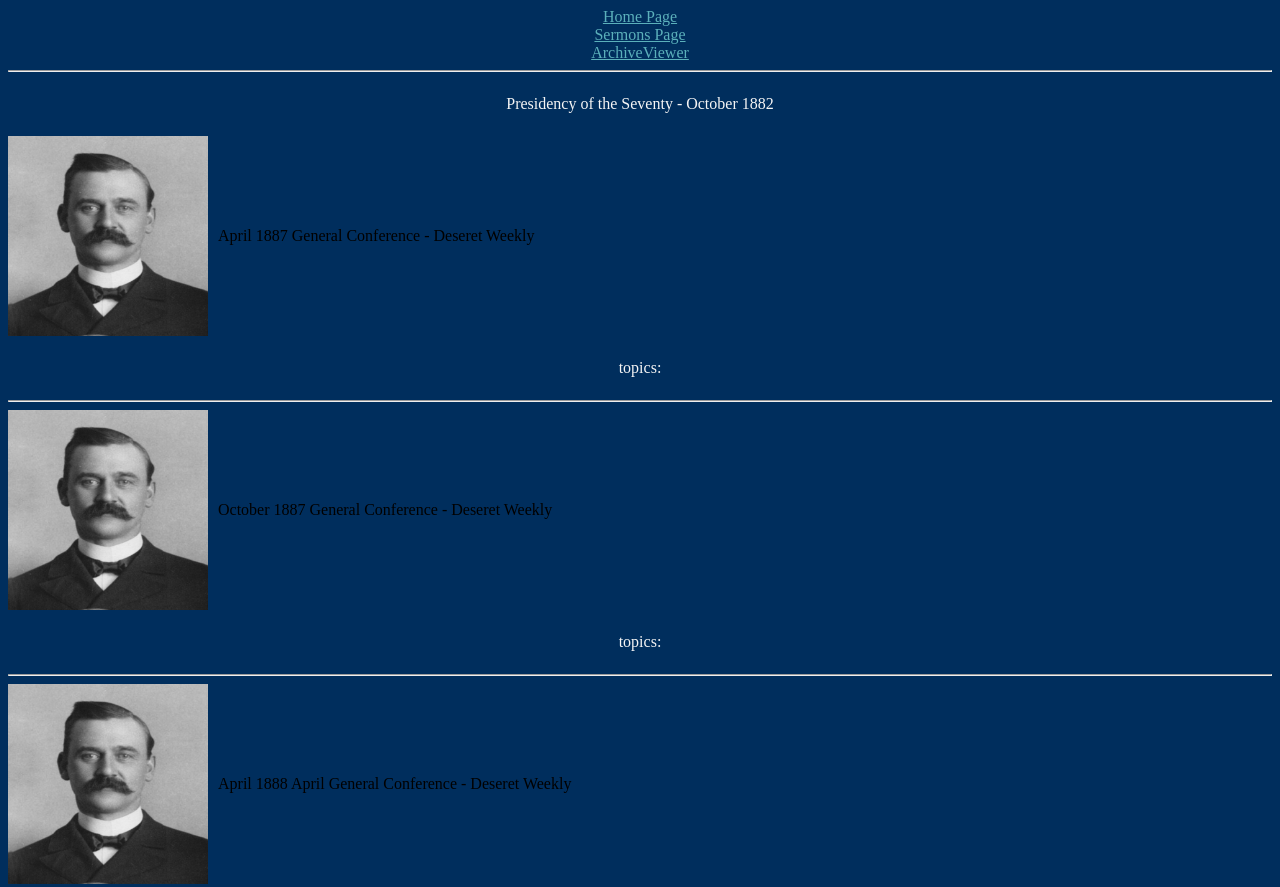
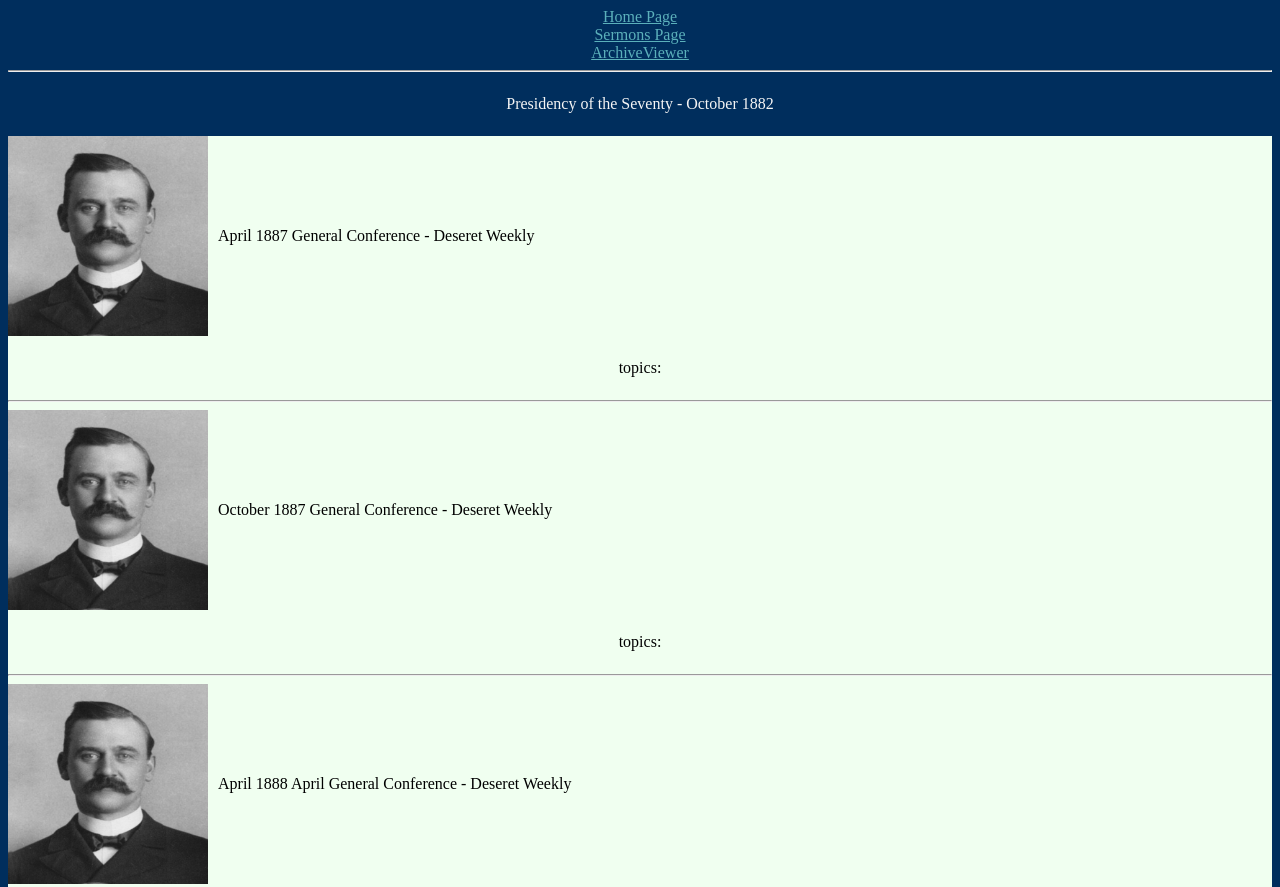
Before and after one commit to Danddhamp/forgotten-prophets, a plain HTML site: page scripts/sermons/abraham-h-cannon/abraham-h-cannon-sermon.html in a window 1280 px wide. Shown: the top 887 px of the page. Drawn offline with Linux system fonts and the light colour scheme.

Commit message:
Refactor CSS styles and restore previous rules

```diff
--- a/scripts/style.css
+++ b/scripts/style.css
@@ -13,6 +13,10 @@ a:hover{
 }
 .hc{
     background-color:lightblue;
+    color:black;
+}
+.dezweek{
+    background-color:honeydew;
     color:black;
 }
 .jod{
```
